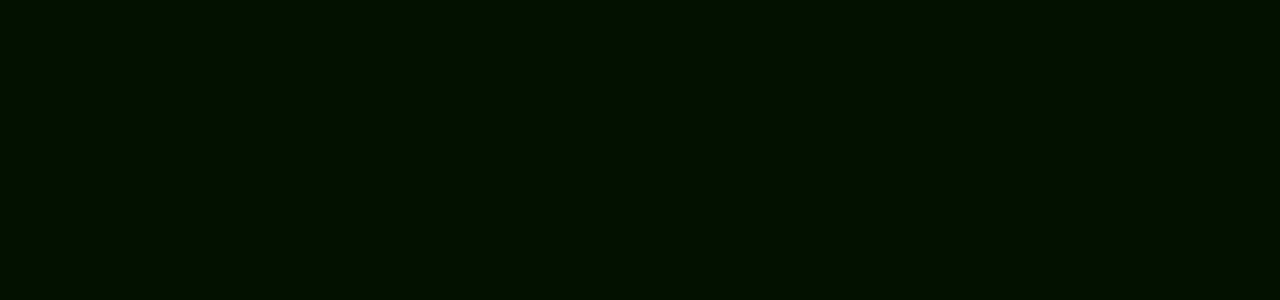
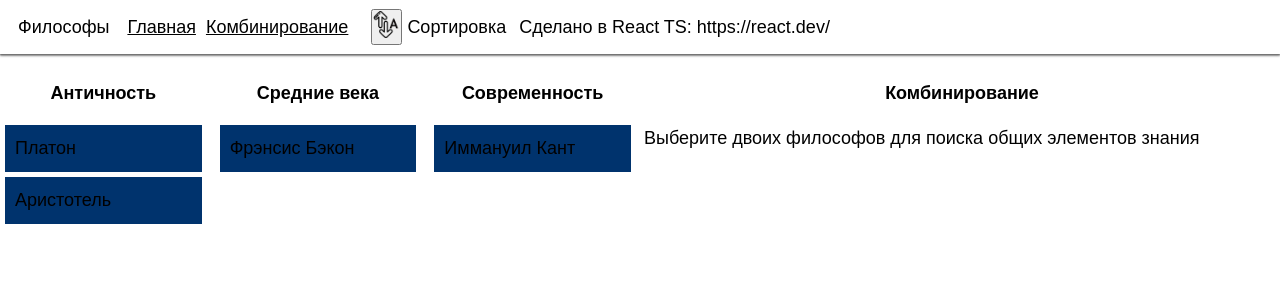
Before and after one commit to MrSeemsGood/react-philosophers, a React (Vite) app in the folder react-philosophers/: page /Combine in a window 1280 px wide. Shown: the top 300 px of the page. Built offline with nearby package versions, Linux system fonts and the light colour scheme.

Commit message:
Новые вкладки, выбор направления

```diff
--- a/react-philosophers/src/components/interfaces.tsx
+++ b/react-philosophers/src/components/interfaces.tsx
@@ -10,5 +10,6 @@ export interface PhilosopherInfo {
     birth_year: number,
     death_year: number,
     period: string,
+    empirism: boolean,
     info: KnowledgeElement[]
 };
--- a/react-philosophers/src/index.css
+++ b/react-philosophers/src/index.css
@@ -4,8 +4,7 @@
   font-weight: 400;
 
   color-scheme: light dark;
-  background-color: #031100;
-  color: white;
+  background-color: #ffffff;
 
   font-synthesis: none;
   text-rendering: optimizeLegibility;
--- a/react-philosophers/src/pages/Combine.module.css
+++ b/react-philosophers/src/pages/Combine.module.css
@@ -1,5 +1,5 @@
 * {
-    color: rgb(255, 243, 227);
+    color: rgb(0, 0, 0);
     font-family: Arial, Helvetica, sans-serif;
     margin: 0px;
     padding: 0px;
--- a/react-philosophers/src/pages/Combine.tsx
+++ b/react-philosophers/src/pages/Combine.tsx
@@ -1,125 +1,125 @@
-// import { useState } from "react";
-// import styles from "./Combine.module.css";
+import { useState } from "react";
+import styles from "./Combine.module.css";
 
-// import { PhilosopherInfo } from "../components/interfaces.tsx";
+import { PhilosopherInfo } from "../components/interfaces.tsx";
 
-// import philosophers from "../components/philosopherList.tsx";
-// import { Link } from "react-router-dom";
+import philosophers from "../components/philosopherList.tsx";
+import { Link } from "react-router-dom";
 
 function Combine() {
-//     // Хранение выбранной пары философов для отображения общих элементов знания
-//     const [firstPhilosopher, setFirstPhilosopher] = useState<string>("");
-//     const [secondPhilosopher, setSecondPhilosopher] = useState<string>("");
-//     const [commonKE, setCommonKE] = useState<string[]>();
+    // Хранение выбранной пары философов для отображения общих элементов знания
+    const [firstPhilosopher, setFirstPhilosopher] = useState<string>("");
+    const [secondPhilosopher, setSecondPhilosopher] = useState<string>("");
+    const [commonKE, setCommonKE] = useState<string[]>();
 
-//     const updatePair = (n : string) => {
-//         setSecondPhilosopher(firstPhilosopher);
-//         setFirstPhilosopher(n);
-//         for (var c of philosophers) {
-//             if (c.name == n) {
-//                 for (var i of c.info) {
-//                     console.log(i.name)
-//                 }
-//             }
-//         }
-//     }
+    const updatePair = (n : string) => {
+        setSecondPhilosopher(firstPhilosopher);
+        setFirstPhilosopher(n);
+        for (var c of philosophers) {
+            if (c.name == n) {
+                for (var i of c.info) {
+                    console.log(i.name)
+                }
+            }
+        }
+    }
 
-//     // Хранение отсортированного списка философов
-//     let [sortedPhilosophers, setSortedPhilosophers] = useState<PhilosopherInfo[]>(philosophers);
+    // Хранение отсортированного списка философов
+    let [sortedPhilosophers, setSortedPhilosophers] = useState<PhilosopherInfo[]>(philosophers);
 
-//     // Хранение способа сортировки
-//     const imgSortAz = "/src/assets/alphabet.png";
-//     const imgSortDate = "/src/assets/date.png";
-//     const [selectedSort, setSelectedSort] = useState<string>(imgSortAz);
+    // Хранение способа сортировки
+    const imgSortAz = "/src/assets/alphabet.png";
+    const imgSortDate = "/src/assets/date.png";
+    const [selectedSort, setSelectedSort] = useState<string>(imgSortAz);
 
-//     const sortPhilosophers = (type: string) => {
-//         if (type === "alphabet") {
-//             setSortedPhilosophers(philosophers.sort((a, b) => a.name.localeCompare(b.name)));
-//         } else if (type === "date") {
-//             setSortedPhilosophers(philosophers.sort((a, b) => a.birth_year - b.birth_year));
-//         }
-//     };
+    const sortPhilosophers = (type: string) => {
+        if (type === "alphabet") {
+            setSortedPhilosophers(philosophers.sort((a, b) => a.name.localeCompare(b.name)));
+        } else if (type === "date") {
+            setSortedPhilosophers(philosophers.sort((a, b) => a.birth_year - b.birth_year));
+        }
+    };
 
-//     // Сгенерировать список философов в заданном периоде с заголовком
-//     const generatePhListContainer = (period: string) => {
-//         return (
-//             <div>
-//                 <p style={{ textAlign: 'center', margin: '1rem', fontWeight: 'bold' }}>{period}</p>
-//                 <ul className={styles["list-group"]}>
-//                     {sortedPhilosophers.filter((p) => (
-//                         p.period === period
-//                     )).map((p) => (
-//                         <li
-//                             className={p.name === firstPhilosopher || p.name === secondPhilosopher ? styles["list-group-item-active"] : styles["list-group-item"]}
-//                             onClick={() => {
-//                                 updatePair(p.name);
-//                             }
-//                             }>
-//                                 {p.name}
-//                         </li>
-//                     ))}
-//                 </ul>
-//             </div>
-//         )
-//     }
+    // Сгенерировать список философов в заданном периоде с заголовком
+    const generatePhListContainer = (period: string) => {
+        return (
+            <div>
+                <p style={{ textAlign: 'center', margin: '1rem', fontWeight: 'bold' }}>{period}</p>
+                <ul className={styles["list-group"]}>
+                    {sortedPhilosophers.filter((p) => (
+                        p.period === period
+                    )).map((p) => (
+                        <li
+                            className={p.name === firstPhilosopher || p.name === secondPhilosopher ? styles["list-group-item-active"] : styles["list-group-item"]}
+                            onClick={() => {
+                                updatePair(p.name);
+                            }
+                            }>
+                                {p.name}
+                        </li>
+                    ))}
+                </ul>
+            </div>
+        )
+    }
 
-//     return (
-//         <>
-//         <div className={styles["ui-grid"]}>
-//             <header className={styles["header-container"]}>
-//                 <p>
-//                     Философы
-//                 </p>
-//                 <nav style={{ display: 'flex', padding: '5px', placeItems: 'center' }}>
-//                     <Link to={"/"} style={{ padding: '5px'}}>Главная</Link>
-//                     <Link to={"/Combine"} style={{ padding: '5px' }}>Комбинирование</Link>
-//                 </nav>
-//                 <div style={{ display: 'flex', padding: '5px', placeItems: 'center' }}>
-//                     <button type="submit" onClick={
-//                         () => {
-//                             if (selectedSort == imgSortDate) {
-//                                 sortPhilosophers("date");
-//                                 setSelectedSort(imgSortAz);
-//                             } else {
-//                                 sortPhilosophers("alphabet");
-//                                 setSelectedSort(imgSortDate);
-//                             }
-//                         }
-//                     }>
-//                         <img style={{ height: '1.5em' }} src={selectedSort} alt="buttonpng" />
-//                     </button>
-//                     <p style={{ margin: '0px 0px 0px 5px' }}>Сортировка</p>
-//                 </div>
-//                 <p>
-//                     Сделано в React TS: https://react.dev/
-//                 </p>
-//             </header>
+    return (
+        <>
+        <div className={styles["ui-grid"]}>
+            <header className={styles["header-container"]}>
+                <p>
+                    Философы
+                </p>
+                <nav style={{ display: 'flex', padding: '5px', placeItems: 'center' }}>
+                    <Link to={"/"} style={{ padding: '5px'}}>Главная</Link>
+                    <Link to={"/Combine"} style={{ padding: '5px' }}>Комбинирование</Link>
+                </nav>
+                <div style={{ display: 'flex', padding: '5px', placeItems: 'center' }}>
+                    <button type="submit" onClick={
+                        () => {
+                            if (selectedSort == imgSortDate) {
+                                sortPhilosophers("date");
+                                setSelectedSort(imgSortAz);
+                            } else {
+                                sortPhilosophers("alphabet");
+                                setSelectedSort(imgSortDate);
+                            }
+                        }
+                    }>
+                        <img style={{ height: '1.5em' }} src={selectedSort} alt="buttonpng" />
+                    </button>
+                    <p style={{ margin: '0px 0px 0px 5px' }}>Сортировка</p>
+                </div>
+                <p>
+                    Сделано в React TS: https://react.dev/
+                </p>
+            </header>
 
-//             <main className={styles["main-container"]}>
-//                 {generatePhListContainer("Античность")}
-//                 {generatePhListContainer("Средние века")}
-//                 {generatePhListContainer("Современность")}
-//             </main>
+            <main className={styles["main-container"]}>
+                {generatePhListContainer("Античность")}
+                {generatePhListContainer("Средние века")}
+                {generatePhListContainer("Современность")}
+            </main>
 
-//             <aside className={styles["sidebar-container"]}>
-//                 <p style={{ textAlign: 'center', margin: '1rem', fontWeight: 'bold' }}>
-//                     Комбинирование
-//                 </p>
-//                 {
-//                     firstPhilosopher === "" || secondPhilosopher == ""
-//                     ? <p>Выберите двоих философов для поиска общих элементов знания</p>
-//                     : <>
-//                     <div style={{ display: 'flex', textAlign: 'center', padding: '1rem', margin: '1rem', border: '1px solid lightblue', fontWeight: 'bold' }}>
-//                         <p style={{ flex: '2 1 0' }}>{firstPhilosopher}</p>
-//                         <p style={{ flex: '1 1 0' }}>+</p>
-//                         <p style={{ flex: '2 1 0' }}>{secondPhilosopher}</p>
-//                     </div>
-//                     </>
-//                 }
-//             </aside>
-//         </div>
-//         </>
-//     );
+            <aside className={styles["sidebar-container"]}>
+                <p style={{ textAlign: 'center', margin: '1rem', fontWeight: 'bold' }}>
+                    Комбинирование
+                </p>
+                {
+                    firstPhilosopher === "" || secondPhilosopher == ""
+                    ? <p>Выберите двоих философов для поиска общих элементов знания</p>
+                    : <>
+                    <div style={{ display: 'flex', textAlign: 'center', padding: '1rem', margin: '1rem', border: '1px solid lightblue', fontWeight: 'bold' }}>
+                        <p style={{ flex: '2 1 0' }}>{firstPhilosopher}</p>
+                        <p style={{ flex: '1 1 0' }}>+</p>
+                        <p style={{ flex: '2 1 0' }}>{secondPhilosopher}</p>
+                    </div>
+                    </>
+                }
+            </aside>
+        </div>
+        </>
+    );
 }
 
 export default Combine;
--- a/react-philosophers/src/pages/Home.module.css
+++ b/react-philosophers/src/pages/Home.module.css
@@ -1,5 +1,5 @@
 * {
-    color: rgb(255, 243, 227);
+    color: rgb(0, 0, 0);
     font-family: Arial, Helvetica, sans-serif;
     margin: 0px;
     padding: 0px;
@@ -10,6 +10,7 @@
     display: grid;
     grid-template-areas:
     "h h"
+    "t t"
     "m s"
     ;
     gap: 8px;
@@ -25,6 +26,14 @@
     height: 2rem;
     padding: 0.5rem 1rem;
     place-items: center;
+}
+
+.top-container {
+    grid-area: t;
+    padding: 0.5rem 1rem;
+    place-items: center;
+    display: flex;
+    grid-gap: 8px;
 }
 
 .sidebar-container {
@@ -48,18 +57,21 @@
     padding: 10px 5px;
     margin: 5px;
     background-color: #00336d;
+    color:azure;
 }
 
 .list-group-item-active {
     padding: 10px 5px;
     margin: 5px;
     background-color: hsl(268, 100%, 23%);
+    color:azure;
 }
 
 .list-group-item-found {
     padding: 8px 3px;
     margin: 5px;
     background-color: #00336d;
+    color:azure;
     border: 2px dashed rgb(189, 202, 0);
 }
 
--- a/react-philosophers/src/pages/Home.tsx
+++ b/react-philosophers/src/pages/Home.tsx
@@ -34,6 +34,7 @@ function Home() {
     const [ph, setPh] = useState<PhilosopherInfo>({
         name: "",
         period: "",
+        empirism: false,
         info: [],
         birth_year: 0,
         death_year: 0
@@ -52,6 +53,9 @@ function Home() {
 
     // Хранение результата поиска
     const [search, setSearch] = useState<string>("");
+
+    // Хранение текущего выбранного направления (Эмпиризм/Идеализм)
+    const [empirism, setEmpirism] = useState<boolean>(true);
 
     // Хранение способа сортировки
     const imgSortAz = "/src/assets/alphabet.png";
@@ -78,7 +82,7 @@ function Home() {
                         <li
                             className={
                                 ph.name === p.name ? styles["list-group-item-active"] :
-                                elementsHaveSearch(extractNamesFromKnowledgeElements(p.info), search) ? styles["list-group-item-found"] :
+                                elementsHaveSearch(extractNamesFromKnowledgeElements(p.info), search) || p.empirism === empirism ? styles["list-group-item-found"] :
                                 styles["list-group-item"]}
                             onClick={() => setPh(p)}>
                                 {p.name}
@@ -114,12 +118,16 @@ function Home() {
         <>
         <div className={styles["ui-grid"]}>
             <header className={styles["header-container"]}>
-                <p style={{ fontWeight : "bold", fontSize : "1.25rem", color : "lightsteelblue" }}>
+                <p style={{ fontWeight : "bold", fontSize : "1.25rem", color : "darkblue" }}>
                     Философы
                 </p>
                 <nav style={{ display: 'flex', padding: '5px', placeItems: 'center' }}>
                     <Link to={"/"} style={{ padding: '5px'}}>Главная</Link>
-                    {/* <Link to={"/Combine"} style={{ padding: '5px' }}>Комбинирование</Link> */}
+                    <Link to={"/Schools"} style={{ padding: '5px'}}>Направления</Link>
+                    <Link to={"/Books"} style={{ padding: '5px'}}>Книги</Link>
+                    <Link to={"/Terms"} style={{ padding: '5px'}}>Понятия</Link>
+                    <Link to={"/Exams"} style={{ padding: '5px'}}>Билеты</Link>
+                    <Link to={"/Combine"} style={{ padding: '5px' }}>Комбинирование</Link>
                 </nav>
                 <div style={{ display: 'flex', padding: '5px', placeItems: 'center' }}>
                     <button type="submit" onClick={
@@ -151,6 +159,16 @@ function Home() {
                     Сделано в ReactTS
                 </p>
             </header>
+
+            <div className={styles["top-container"]}>
+                {/* TODO Подобрать стиль */}
+                <button style={{ backgroundColor: 'green' }} onClick={
+                    () => setEmpirism(true)
+                }>Эмпиризм-Рационализм</button>
+                <button style={{ backgroundColor: 'lightblue' }} onClick={
+                    () => setEmpirism(false)
+                }>Материализм-Идеализм</button>
+            </div>
 
             <main className={styles["main-container"]}>
                 {generatePhListContainer("Античность")}
```
Also changed, not shown: react-philosophers/src/components/philosopherList.tsx (+8 -4 lines), react-philosophers/src/main.tsx (+20 -0 lines), react-philosophers/src/pages/Books.tsx (added, +10 -0 lines), react-philosophers/src/pages/Exams.tsx (added, +10 -0 lines), react-philosophers/src/pages/Schools.tsx (added, +10 -0 lines), react-philosophers/src/pages/Terms.tsx (added, +10 -0 lines), react-philosophers/src/assets/under-construction-5.png (added).
